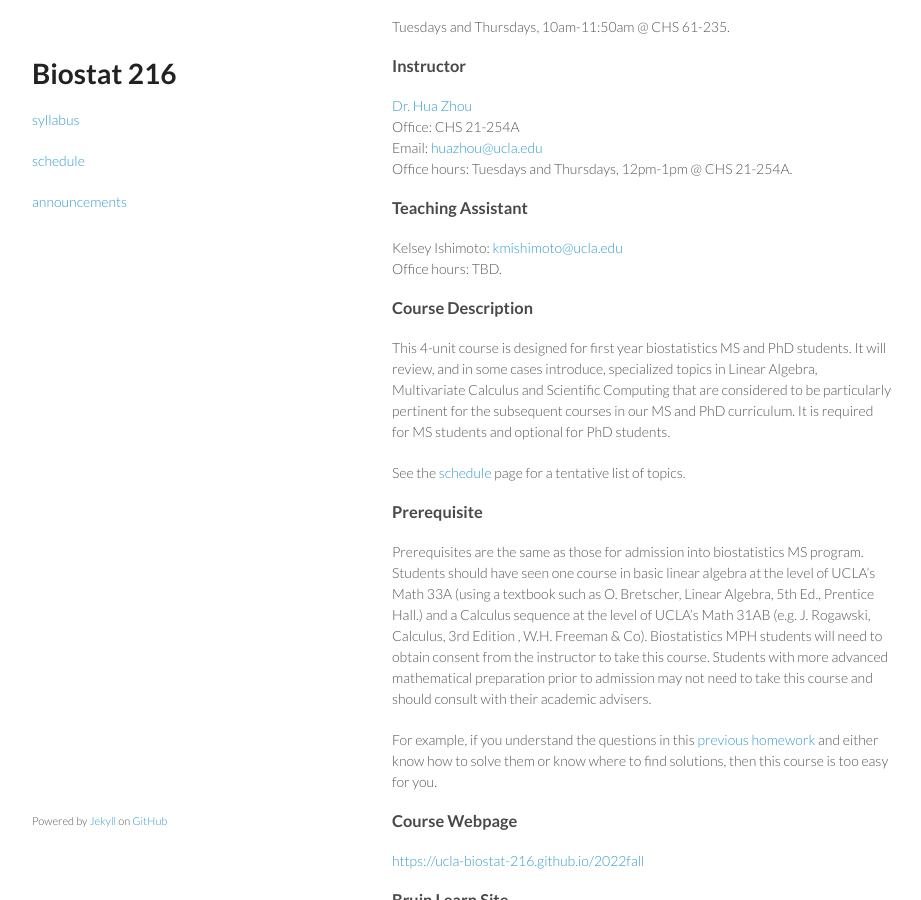
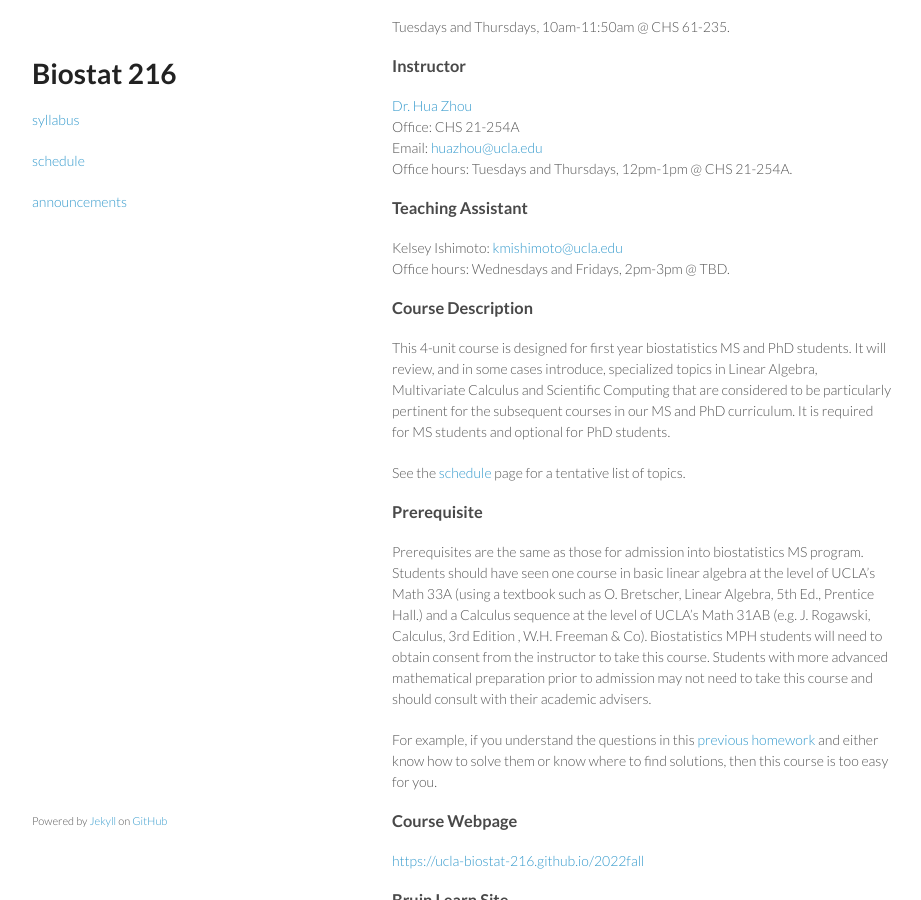
Before and after one commit to ucla-biostat-216/2022fall, a Jekyll site: the page built from syllabus/syllabus.md, in a window 1280 px wide and 900 px high, scrolled down 405 px. Shown: the whole window, without its empty margins (178-1099 px from the left). Built offline with Jekyll 4.4.1, drawn with Linux system fonts in a browser that asks for light colours.

Commit message:
add Kelsey's OH hours (no location yet)

```diff
--- a/_config.yml
+++ b/_config.yml
@@ -1 +1,4 @@
 theme: jekyll-theme-minimal
+title: UCLA Biostat 216
+google_analytics: UA-42646483-1
+url: https://ucla-biostat-216.github.io/2022fall
--- a/syllabus/syllabus.md
+++ b/syllabus/syllabus.md
@@ -29,7 +29,7 @@ Office hours: Tuesdays and Thursdays, 12pm-1pm @ CHS 21-254A.
 ### Teaching Assistant
 
 Kelsey Ishimoto: <kmishimoto@ucla.edu>
-Office hours: TBD.
+Office hours: Wednesdays and Fridays, 2pm-3pm @ TBD.
 
 ### Course Description
 
```
